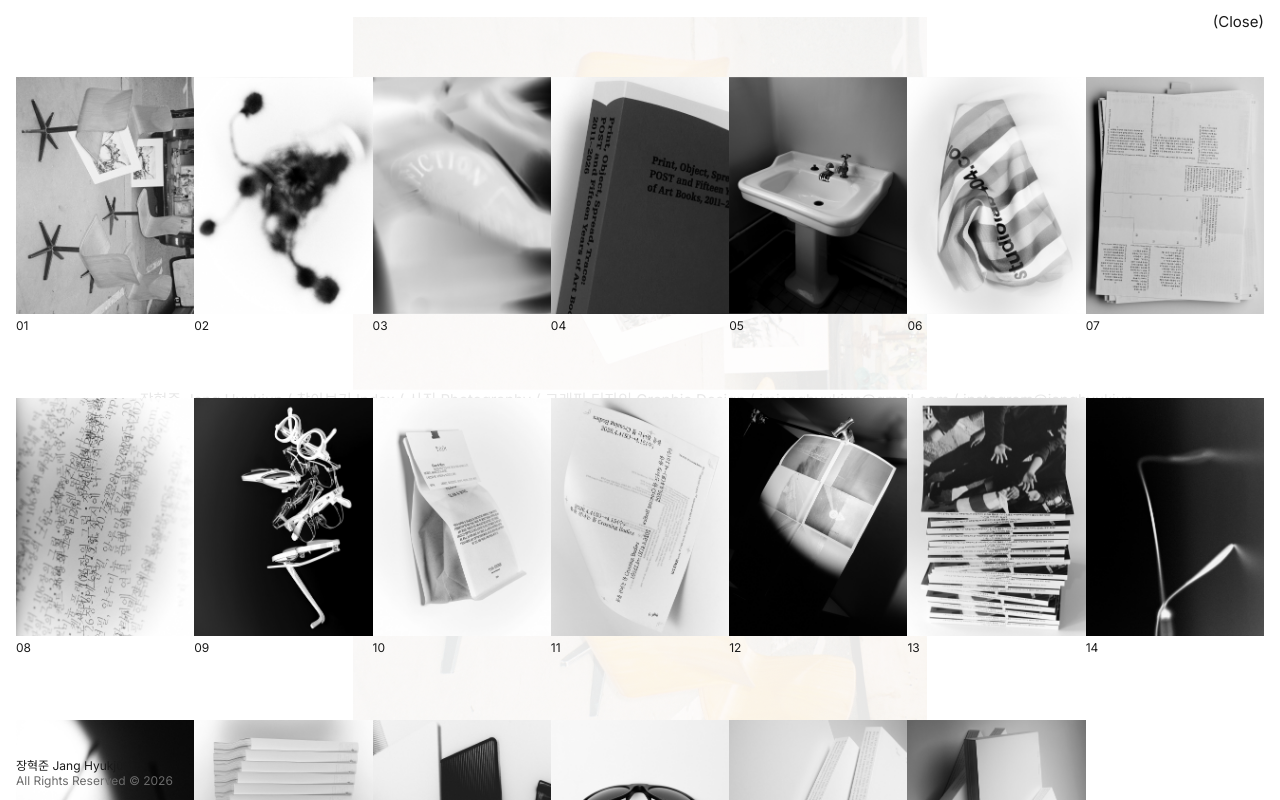
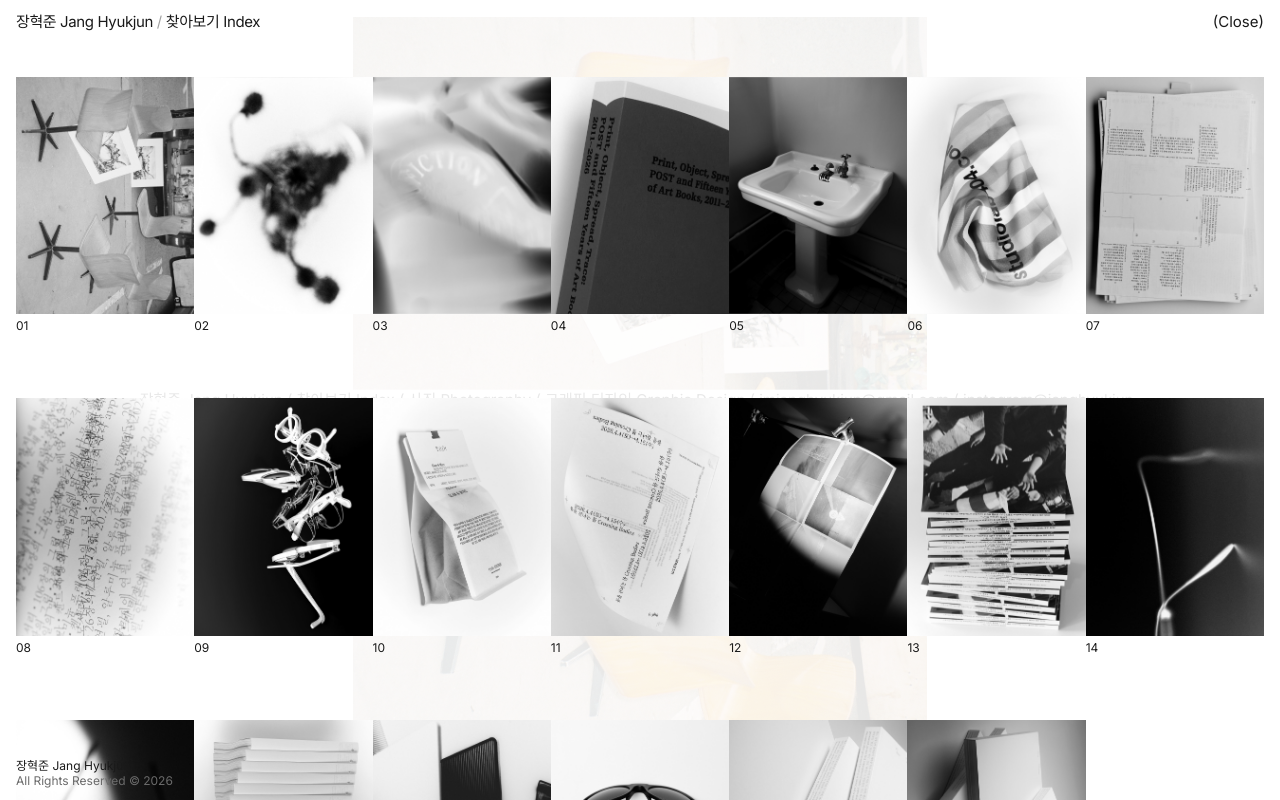
Before and after one commit to imjanghyukjun/notadotnota, a Next.js app: page / in a window 1280 px wide. Both pictures are taken after a click on the button "찾아보기 Index". Built offline with nearby package versions, Linux system fonts and the light colour scheme.

Commit message:
add header title and desktop close button to index overlay

```diff
--- a/components/index-overlay.tsx
+++ b/components/index-overlay.tsx
@@ -44,8 +44,9 @@ export function IndexOverlay({ open, projects, onClose, onSelect }: IndexOverlay
       }`}
     >
       <header className="flex items-center justify-between py-3">
-        <h2 id="index-title" className="sr-only">
-          <span lang="ko">찾아보기</span> Index
+        {/* 좌측 상단: 정보창과 동일한 타이틀 스타일 적용 */}
+        <h2 id="index-title" className="text-[15px] font-normal tracking-tight">
+          장혁준 Jang Hyukjun <span className="text-neutral-400">/</span> <span lang="ko">찾아보기</span> Index
         </h2>
         {/* PC와 모바일 모두 우측 상단에 노출되는 (Close) 버튼 */}
         <button
```
